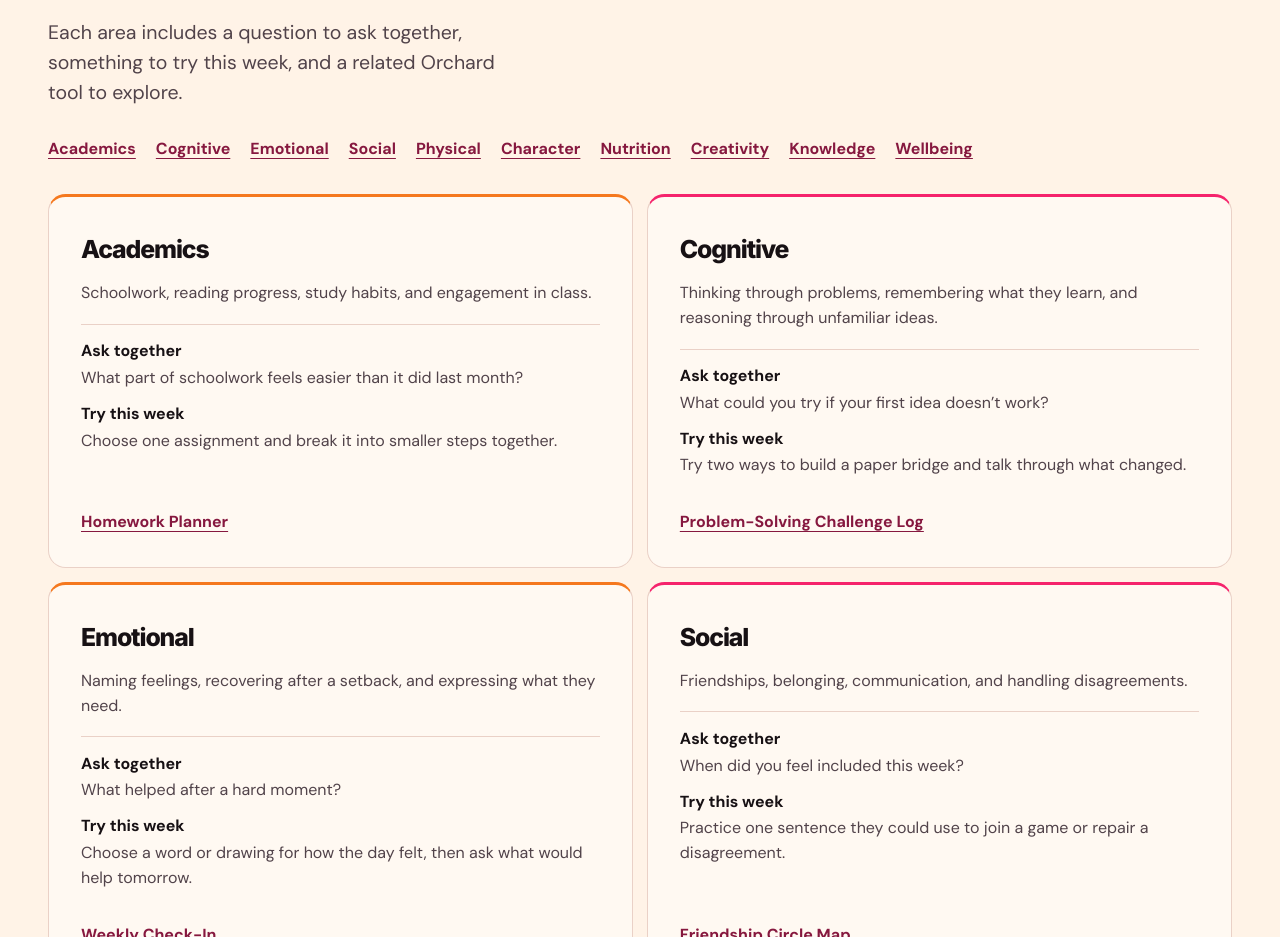
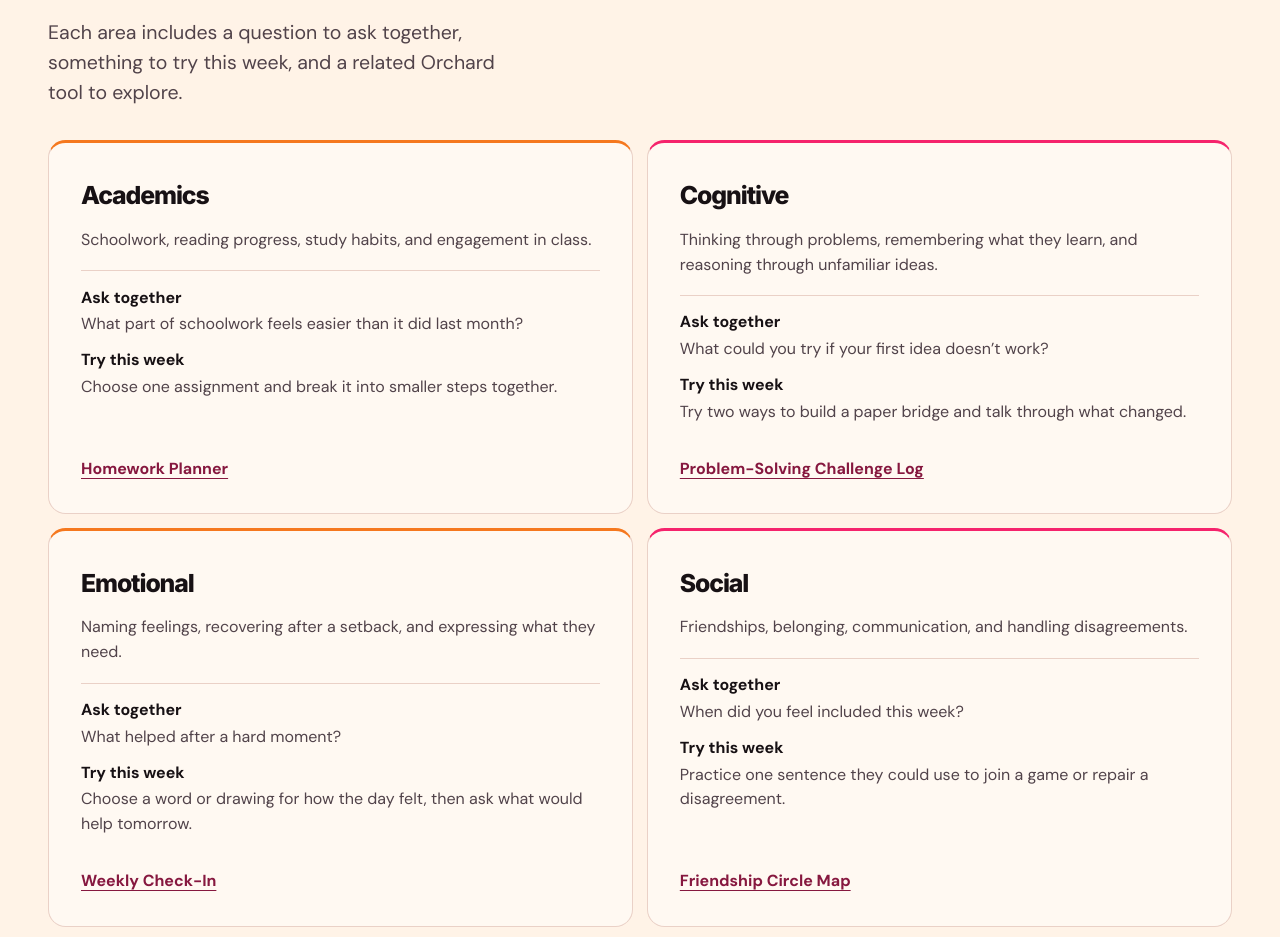
Before and after one commit to Astercodes/Orchard, a plain HTML site: page life-areas.html in a window 1280 px wide. Shown: the part 1460-2397 px from the top of the page. Drawn offline with Linux system fonts and the light colour scheme.

Commit message:
Remove Life Areas jump links

```diff
--- a/life-areas.html
+++ b/life-areas.html
@@ -34,18 +34,6 @@
       <div class="wrap depth-section">
         <h2 id="life-guide-title">What growth<br>can look like.</h2>
         <p class="lede">Each area includes a question to ask together, something to try this week, and a related Orchard tool to explore.</p>
-        <ul class="life-index" aria-label="Jump to a life area">
-          <li><a href="#academics">Academics</a></li>
-          <li><a href="#cognitive">Cognitive</a></li>
-          <li><a href="#emotional">Emotional</a></li>
-          <li><a href="#social">Social</a></li>
-          <li><a href="#physical">Physical</a></li>
-          <li><a href="#character">Character</a></li>
-          <li><a href="#nutrition">Nutrition</a></li>
-          <li><a href="#creativity">Creativity</a></li>
-          <li><a href="#knowledge">Knowledge</a></li>
-          <li><a href="#wellbeing">Wellbeing</a></li>
-        </ul>
         <div class="life-grid">
           <article class="feature-card life-card" id="academics">
             <h3>Academics</h3>
--- a/styles.css
+++ b/styles.css
@@ -162,8 +162,7 @@ h2 { font-size: clamp(3.3rem, 7vw, 6.35rem); }
 .life-hero h1 { font-size: clamp(3.5rem, 8.4vw, 7.5rem); }
 .life-art { min-width: 0; overflow: hidden; border-radius: 1.5rem; border: 1px solid #ffffff24; }
 .life-art img { width: 100%; aspect-ratio: 4 / 3; object-fit: cover; object-position: 68%; animation: drift 4.6s ease-in-out forwards; }
-.life-index { display: flex; flex-wrap: wrap; gap: .65rem 1.25rem; list-style: none; padding: 0; margin: 1.8rem 0; }
-.life-index a, .tool-link { color: #86183f; text-decoration: underline; text-underline-offset: .25em; font-weight: 700; }
+.tool-link { color: #86183f; text-decoration: underline; text-underline-offset: .25em; font-weight: 700; }
 .life-grid { display: grid; grid-template-columns: repeat(2, minmax(0, 1fr)); gap: .85rem; margin: 2rem 0; }
 .life-grid .life-card { display: flex; flex-direction: column; padding: clamp(1.2rem, 3vw, 2rem); border-top: 3px solid var(--orange); }
 .life-grid .life-card:nth-child(even) { border-top-color: var(--pink); }
```
